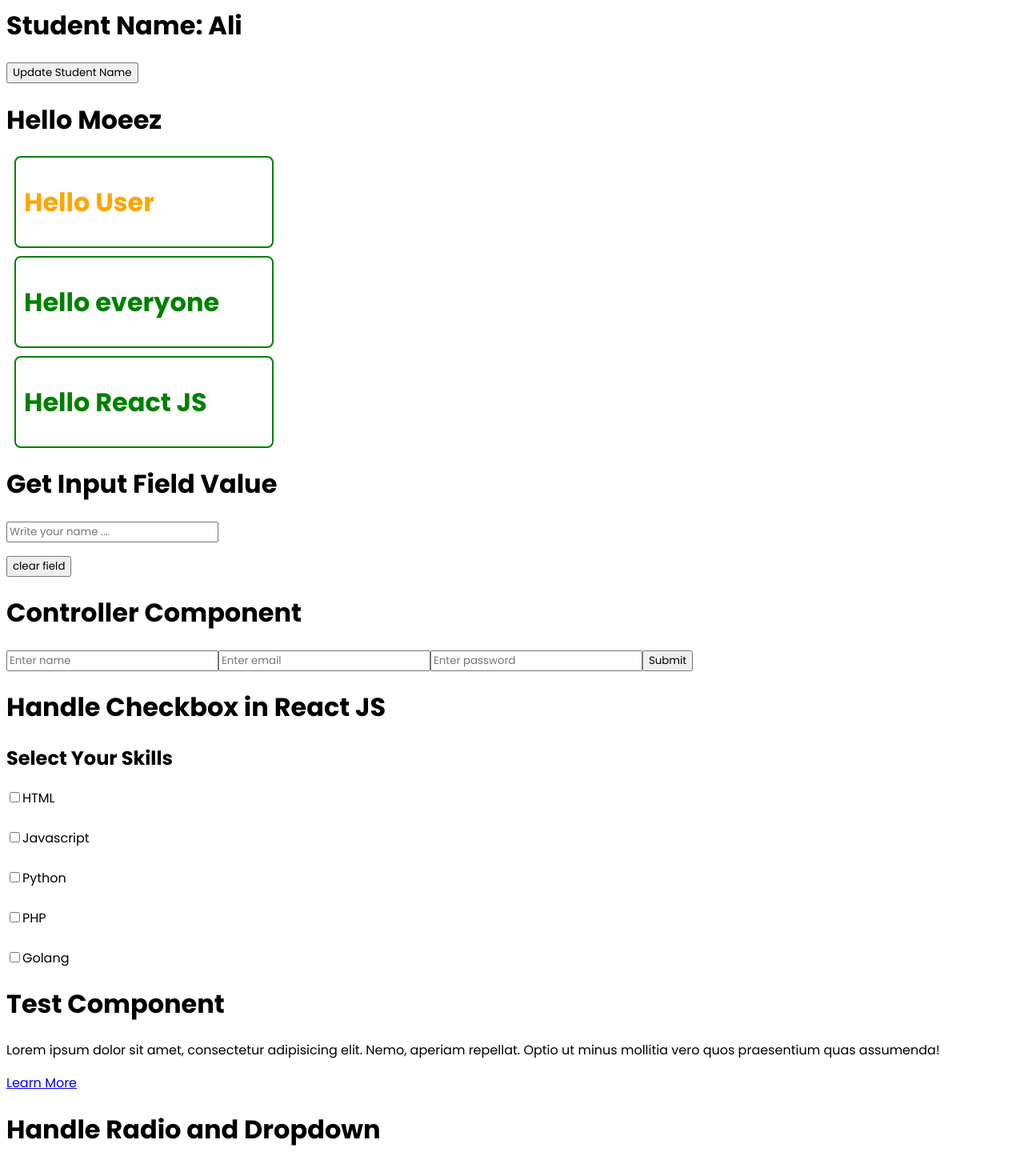
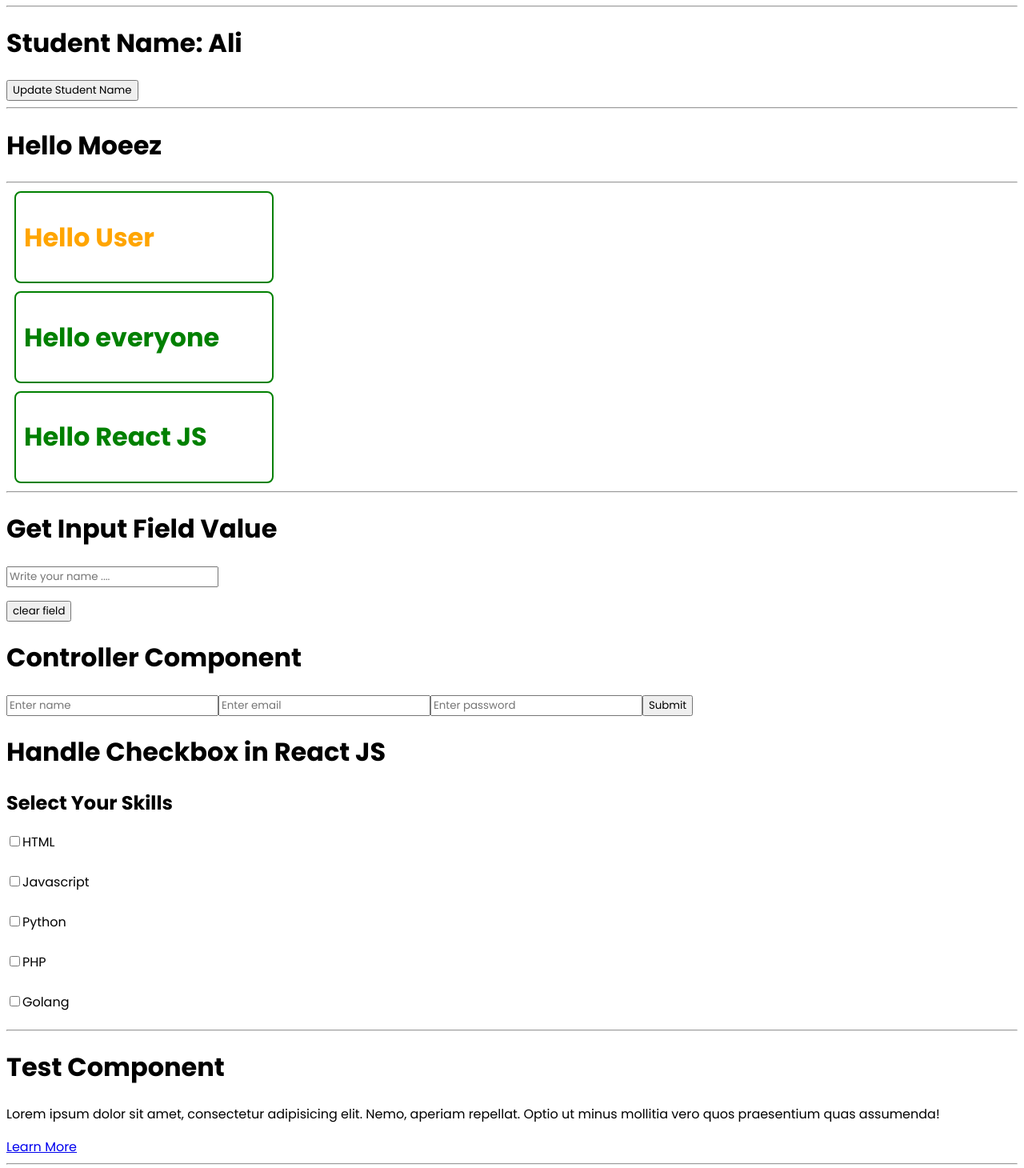
Before and after one commit to MoeezAhmed-Developer/React-Course, a React (Vite) app: page / in a window 1280 px wide. Shown: the part 2460-3920 px from the top of the page at 80% size. Built offline with nearby package versions, Linux system fonts and the light colour scheme.

Commit message:
add horizontal rules for better separation of components

```diff
--- a/src/App.jsx
+++ b/src/App.jsx
@@ -51,8 +51,10 @@ function App() {
         user={userObj}
         userArr={userArr}
       />
+      <hr />
       <Student />
-      <User name="Moeez" />
+      <hr />
+      <User name="Moeez" /> <hr />
       <Wrapper color="orange">
         <h1>Hello User</h1>
       </Wrapper>
@@ -61,11 +63,13 @@ function App() {
       </Wrapper>
       <Wrapper>
         <h1>Hello React JS</h1>
-      </Wrapper>
+      </Wrapper>{" "}
+      <hr />
       <InputField />
       <Controller />
-      <Skills />
+      <Skills /> <hr />
       <TestComponent />
+      <hr />
       <RadioDropdown />
     </>
   );
```
